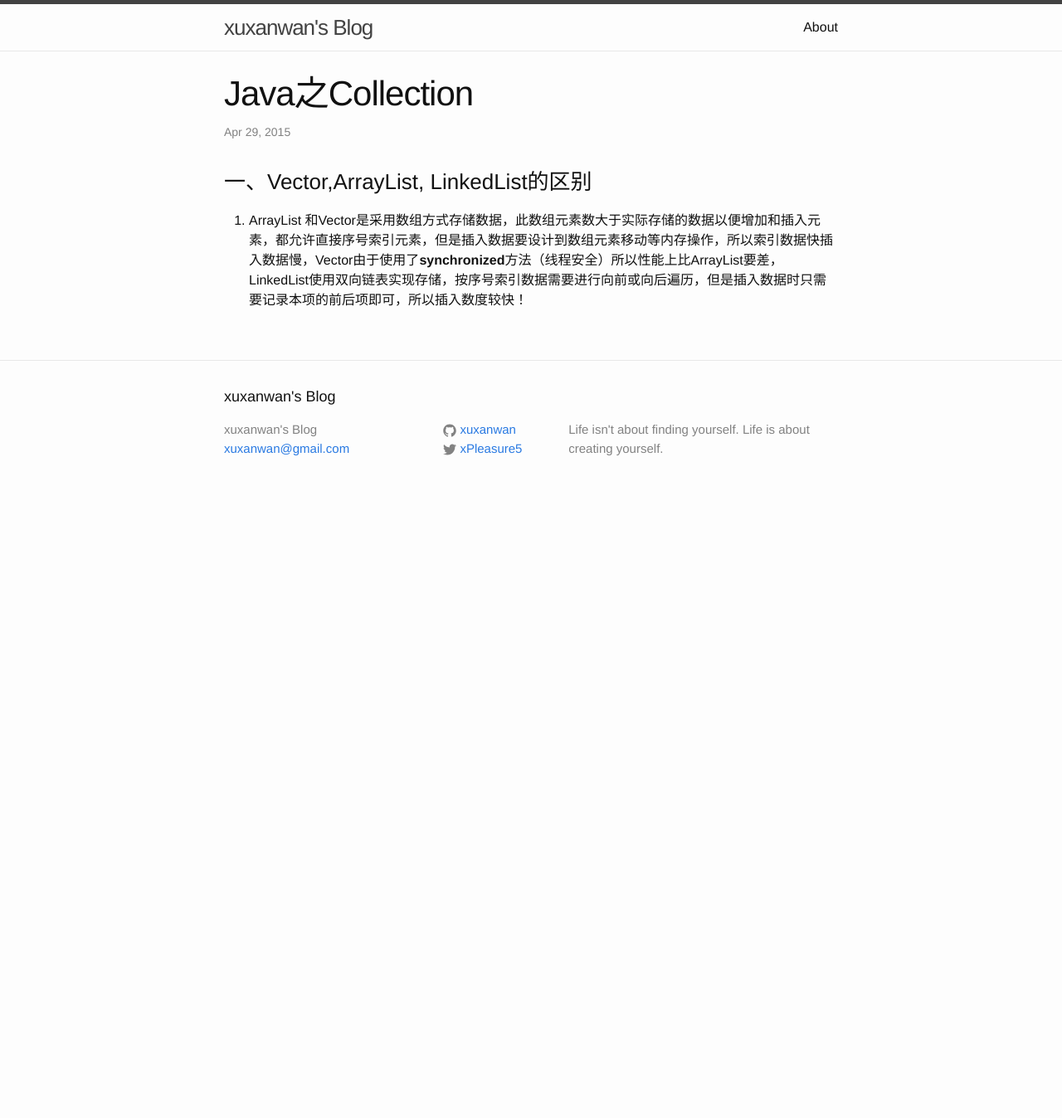
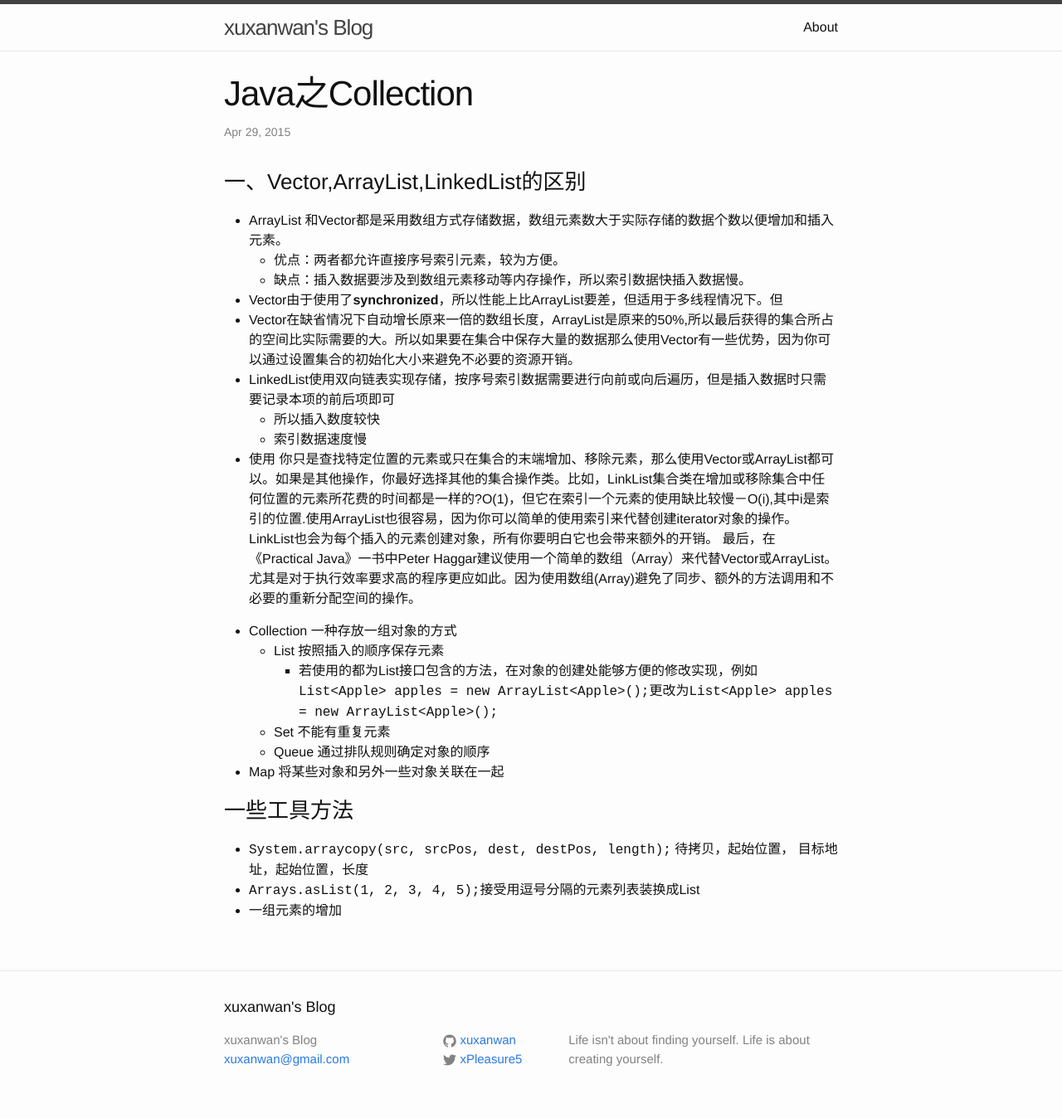
Before and after one commit to xuxanwan/myblog, a Jekyll site: the page built from _posts/2015-4-29-Java-Collection.md, in a window 1280 px wide. Shown: the whole page at 83% size. Built offline with Jekyll 4.4.1, drawn with Linux system fonts in a browser that asks for light colours; before the commit the page ends 900 px from its top, so only the background shows below that.

Commit message:
add a new

```diff
--- a/_posts/2015-4-29-Java-Collection.md
+++ b/_posts/2015-4-29-Java-Collection.md
@@ -6,6 +6,30 @@ categories: Java基础
 
 ---
 
-### 一、Vector,ArrayList, LinkedList的区别
+### 一、Vector,ArrayList,LinkedList的区别
 
-1. ArrayList 和Vector是采用数组方式存储数据，此数组元素数大于实际存储的数据以便增加和插入元素，都允许直接序号索引元素，但是插入数据要设计到数组元素移动等内存操作，所以索引数据快插入数据慢，Vector由于使用了**synchronized**方法（线程安全）所以性能上比ArrayList要差，LinkedList使用双向链表实现存储，按序号索引数据需要进行向前或向后遍历，但是插入数据时只需要记录本项的前后项即可，所以插入数度较快！
+- ArrayList 和Vector都是采用数组方式存储数据，数组元素数大于实际存储的数据个数以便增加和插入元素。
+	+ 优点：两者都允许直接序号索引元素，较为方便。
+	+ 缺点：插入数据要涉及到数组元素移动等内存操作，所以索引数据快插入数据慢。
+- Vector由于使用了**synchronized**，所以性能上比ArrayList要差，但适用于多线程情况下。但
+- Vector在缺省情况下自动增长原来一倍的数组长度，ArrayList是原来的50%,所以最后获得的集合所占的空间比实际需要的大。所以如果要在集合中保存大量的数据那么使用Vector有一些优势，因为你可以通过设置集合的初始化大小来避免不必要的资源开销。
+- LinkedList使用双向链表实现存储，按序号索引数据需要进行向前或向后遍历，但是插入数据时只需要记录本项的前后项即可
+	+ 所以插入数度较快
+	+ 索引数据速度慢
+- 使用
+你只是查找特定位置的元素或只在集合的末端增加、移除元素，那么使用Vector或ArrayList都可以。如果是其他操作，你最好选择其他的集合操作类。比如，LinkList集合类在增加或移除集合中任何位置的元素所花费的时间都是一样的?O(1)，但它在索引一个元素的使用缺比较慢－O(i),其中i是索引的位置.使用ArrayList也很容易，因为你可以简单的使用索引来代替创建iterator对象的操作。LinkList也会为每个插入的元素创建对象，所有你要明白它也会带来额外的开销。
+最后，在《Practical Java》一书中Peter Haggar建议使用一个简单的数组（Array）来代替Vector或ArrayList。尤其是对于执行效率要求高的程序更应如此。因为使用数组(Array)避免了同步、额外的方法调用和不必要的重新分配空间的操作。
+
+
+- Collection 一种存放一组对象的方式
+	+ List 按照插入的顺序保存元素
+	  * 若使用的都为List接口包含的方法，在对象的创建处能够方便的修改实现，例如`List<Apple> apples = new ArrayList<Apple>();`更改为`List<Apple> apples = new ArrayList<Apple>();`
+	+ Set 不能有重复元素
+	+ Queue	通过排队规则确定对象的顺序
+- Map 将某些对象和另外一些对象关联在一起
+
+
+### 一些工具方法
+- `System.arraycopy(src, srcPos, dest, destPos, length);` 待拷贝，起始位置， 目标地址，起始位置，长度
+- `Arrays.asList(1, 2, 3, 4, 5);`接受用逗号分隔的元素列表装换成List
+- 一组元素的增加
```
